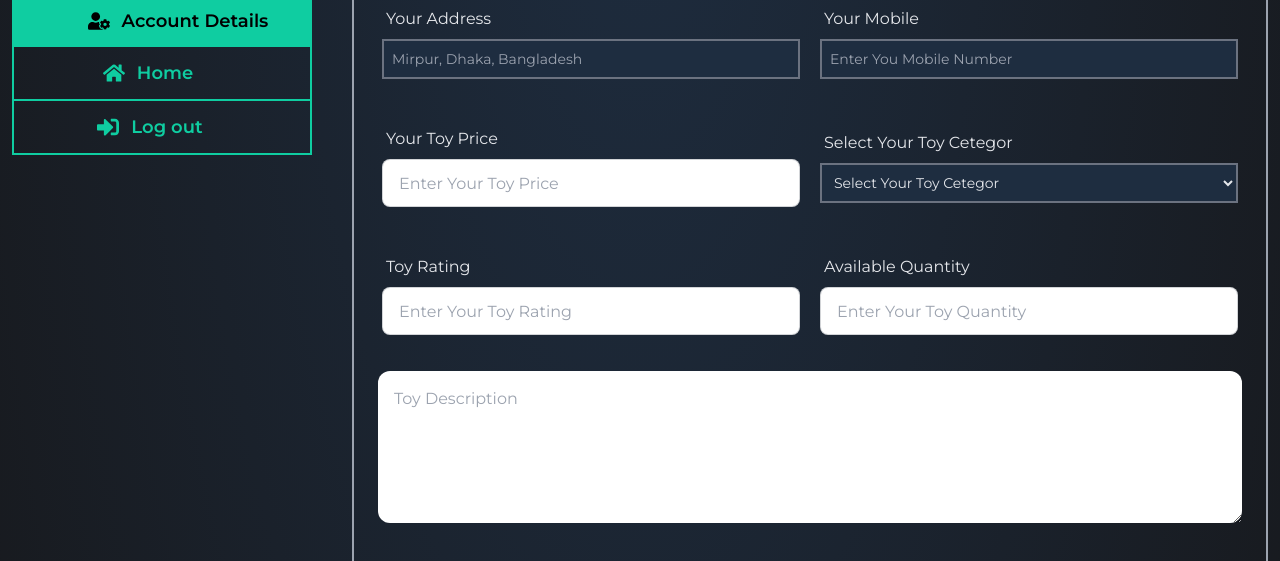
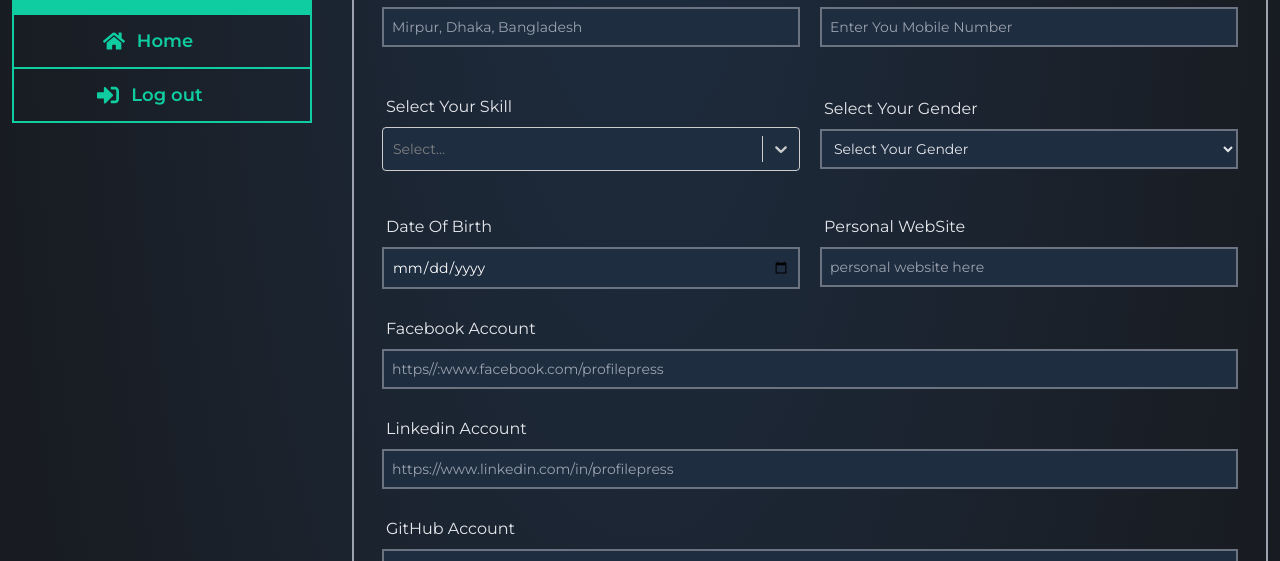
Before and after one commit to ihshadin/flex-code, a React (Vite) app: page /profile in a window 1280 px wide. Shown: the part 380-941 px from the top of the page. Built offline with nearby package versions, Linux system fonts and the light colour scheme; no server answers.

Commit message:
done my profile edit section

```diff
--- a/src/pages/Dashboard/ProfileEdit/ProfileEdit.jsx
+++ b/src/pages/Dashboard/ProfileEdit/ProfileEdit.jsx
@@ -3,91 +3,102 @@ import ProfileRow from "./ProfileRow";
 import { AuthContext } from "../../../providers/AuthProvider";
 import FlexcodeLoading from "../../../components/FlexcodeLoading/FlexcodeLoading";
 import { useNavigation } from "react-router-dom";
-import { useForm } from "react-hook-form";
-import {
-  FaDashcube,
-  FaHome,
-  FaSignInAlt,
-  FaSpinner,
-  FaUser,
-  FaUserCog,
-} from "react-icons/fa";
+import { FaHome, FaSignInAlt, FaUserCog } from "react-icons/fa";
 import Swal from "sweetalert2";
-import { MdDashboard, MdSpaceDashboard } from "react-icons/md";
+import { MdSpaceDashboard } from "react-icons/md";
+import CreatableSelect from "react-select/creatable";
+import Select from "react-select";
 
 const ProfileEdit = () => {
   const { user, loading } = useContext(AuthContext);
-  const [isEditing, setIsEditing] = useState(false);
-  const [desEditing, setDesEditing] = useState(true);
-  const [editedData, setEditedData] = useState("");
-  // console.log(user?.photoURL);
+  const [selectedOption, setSelectedOption] = useState("");
+  const [selectedSkills, setSelectedSkills] = useState([]);
+  const inputSkills = selectedSkills?.map((item) => item?.value);
 
-  const {
-    register,
-    handleSubmit,
-    reset,
-    formState: { errors },
-  } = useForm();
+  const handleOptionChange = (event) => {
+    setSelectedOption(event.target.value);
+  };
 
-  const onSubmit = (data) => {
-    const name = data.name;
-    const email = data.email;
-    console.log(name, email);
-  };
+  // const {
+  //   register,
+  //   handleSubmit,
+  //   reset,
+  //   formState: { errors },
+  // } = useForm();
+
+  // const onSubmit = (data) => {
+  //   const name = data.name;
+  //   const email = data.email;
+  //   console.log(name, email);
+  // };
 
   const navigation = useNavigation();
   if (navigation.state === "loading") {
     return <FlexcodeLoading />;
   }
-  const [selectedOption, setSelectedOption] = useState("");
 
-  const handleOptionChange = (event) => {
-    setSelectedOption(event.target.value);
-  };
+  // const [selectedOption, setSelectedOption] = useState("");
+  const option = [
+    { value: "html", label: "HTML" },
+    { value: "css", label: "CSS" },
+    { value: "bootstrap", label: "BOOTSTRAP" },
+    { value: "tailwind", label: "TAILWIND" },
+    { value: "javascript", label: "JAVASCRIPT" },
+    { value: "node js", label: "NODE JS" },
+    { value: "express js", label: "EXPRESS JS" },
+    { value: "mongodb", label: "MONGODB" },
+  ];
 
-  const handelAddCoffee = (event) => {
+  const handelUsrUpdate = (event) => {
     event.preventDefault();
     const form = event.target;
+    const email = form.email.value;
     const name = form.name.value;
-    const toyName = form.toyName.value;
-    const picture = form.picture.value;
-    const email = form.email.value;
-    const category = selectedOption;
-    const price = parseInt(form.price.value);
-    const message = form.message.value;
-    const rating = form.rating.value;
-    const quantity = form.quantity.value;
-    const addNewToy = {
-      category,
+    const dateOfBirth = form.date.value;
+    const address = form.address.value;
+    const mobile = parseInt(form.mobile.value);
+    const gender = selectedOption;
+    const personal = form.personal.value;
+    const facebook = form.facebook.value;
+    const linkedin = form.linkedin.value;
+    const github = form.github.value;
+    const skills = inputSkills;
+
+    const addProfilUpdate = {
+      address,
       name,
-      toyName,
-      picture,
+      mobile,
+      skills,
+      gender,
       email,
-      price,
-      message,
-      rating,
-      quantity,
+      personal,
+      facebook,
+      linkedin,
+      github,
+      dateOfBirth,
     };
 
-    fetch("http://localhost:5000/student", {
-      method: "POST",
-      headers: {
-        "content-type": "application/json",
-      },
-      body: JSON.stringify(addNewToy),
-    })
-      .then((res) => res.json())
-      .then((data) => {
-        if (data.insertedId) {
-          Swal.fire({
-            title: "Toy Add Successfull !",
-            text: "Do you want to continue",
-            icon: "success",
-            confirmButtonText: "ok",
-          });
-        }
-        form.reset();
-      });
+    console.log(addProfilUpdate);
+
+    // fetch("http://localhost:5000/student", {
+    //   method: "POST",
+    //   headers: {
+    //     "content-type": "application/json",
+    //   },
+    //   body: JSON.stringify(addNewToy),
+    // })
+    //   .then((res) => res.json())
+    //   .then((data) => {
+    //     if (data.insertedId) {
+    //       Swal.fire({
+    //         title: "Toy Add Successfull !",
+    //         text: "Do you want to continue",
+    //         icon: "success",
+    //         confirmButtonText: "ok",
+    //       });
+    //     }
+    //     form.reset();
+    //   });
   };
 
   const handleSaveClick = (value) => {
@@ -115,7 +126,7 @@ const ProfileEdit = () => {
   };
 
   return (
-    <section className="flexcode-banner-bg pt-12">
+    <section className="flexcode-banner-bg pt-4">
       <div className="flexcode-container">
         <div className="flex gap-10">
           <div className="h-24">
@@ -153,7 +164,7 @@ const ProfileEdit = () => {
             <h1 className="text-3xl font-semibold mb-3 text-gray-400">
               Account Setting
             </h1>
-            <form onSubmit={handelAddCoffee}>
+            <form onSubmit={handelUsrUpdate}>
               <div className=" text-gray-200 w-full bg-transparent border-2 border-gray-400 transform-all hover:border-[#0fcda1] p-2  mx-auto">
                 <div className="flex mx-auto gap-x-5 p-5 ">
                   <div className="form-control w-2/4 mx-auto">
@@ -189,6 +200,7 @@ const ProfileEdit = () => {
                     </label>
                   </div>
                 </div>
+
                 <div className="flex mx-auto gap-x-5  p-5 ">
                   <div className="form-control w-2/4 mx-auto">
                     <label className="label">
@@ -212,7 +224,7 @@ const ProfileEdit = () => {
                       <input
                         type="number"
                         autoComplete="off"
-                        name="mobil"
+                        name="mobile"
                         placeholder="Enter You Mobile Number"
                         className="w-full border-2 border-gray-500 p-2 bg-[#1e2d40] hover:bg-[#17181B] text-sm outline-none py-2 focus:border-[#0fcda1]"
                       />
@@ -220,65 +232,113 @@ const ProfileEdit = () => {
                   </div>
                 </div>
 
-                <div className="flex mx-auto items-center gap-x-5 p-5 ">
+                <div className="flex mx-auto items-center gap-x-5 px-5 pt-5 pb-4 ">
                   <div className="form-control w-2/4 mx-auto">
                     <label className="label">
-                      <span className="">Your Toy Price</span>
+                      <span className="">Select Your Skill</span>
+                    </label>
+                    <label className="">
+                      <Select
+                        form="from-control"
+                        classNamePrefix="select"
+                        autoComplete="off"
+                        className="w-full bg-[#1e2d40] text-black hover:bg-[#17181B] text-sm outline-none focus:border-[#0fcda1]"
+                        isMulti
+                        options={option}
+                        onChange={setSelectedSkills}
+                      />
+                    </label>
+                  </div>
+                  <div className=" w-2/4">
+                    <label className="label">
+                      <span className="">Select Your Gender</span>
+                    </label>
+                    <select
+                      value={selectedOption}
+                      placeholder="Select Your Gender"
+                      className="w-full border-2 border-gray-500 p-2 bg-[#1e2d40] hover:bg-[#17181B] text-sm outline-none py-2 focus:border-[#0fcda1]"
+                      onChange={handleOptionChange}
+                    >
+                      <option value=" ">Select Your Gender</option>
+                      <option value="male">Male</option>
+                      <option value="female">Female</option>
+                      <option value="other">Other</option>
+                    </select>
+                  </div>
+                </div>
+
+                <div className="flex mx-auto gap-x-5 p-5 ">
+                  <div className="form-control w-2/4 mx-auto">
+                    <label className="label">
+                      <span className="">Date Of Birth</span>
                     </label>
                     <label className="">
                       <input
-                        type="number"
-                        name="price"
-                        placeholder="Enter Your Toy Price"
-                        className="input text-black input-bordered w-full"
+                        type="date"
+                        name="date"
+                        placeholder="date"
+                        className="w-full border-2 text-white border-gray-500 p-2 bg-[#1e2d40] hover:bg-[#17181B] text-sm outline-none py-2 focus:border-[#0fcda1]"
                       />
                     </label>
                   </div>
-                  {/* <div className="form-control w-2/4 mx-auto">
-                    <label className="label">
-                      <span className="">Your Toy Price</span>
-                    </label>
-                    <label className="">
-                      <input
-                        type="number"
-                        name="price"
-                        placeholder="Enter Your Toy Price"
-                        className="input text-black input-bordered w-full"
-                      />
-                    </label>
-                  </div> */}
-
-                  <div className=" w-2/4">
-                    <label className="label">
-                      <span className="">Select Your Toy Cetegor</span>
-                    </label>
-                    <select
-                      value={selectedOption}
-                      placeholder="Select Your Toy Cetegor"
-                      className="w-full border-2 border-gray-500 p-2 bg-[#1e2d40] hover:bg-[#17181B] text-sm outline-none py-2 focus:border-[#0fcda1]"
-                      onChange={handleOptionChange}
-                    >
-                      <option value="">Select Your Toy Cetegor</option>
-                      <option value="Sports-car">Sports-car</option>
-                      <option value="Truck">Truck</option>
-                      <option value="Regular-car">Regular-car</option>
-                    </select>
-                  </div>
-                </div>
-                <div className="flex mx-auto gap-x-5 p-5 ">
                   <div className="form-control w-2/4 mx-auto">
                     <label className="label">
-                      <span className="">Toy Rating</span>
+                      <span className="">Personal WebSite</span>
                     </label>
                     <label className="">
                       <input
                         type="text"
-                        name="rating"
-                        placeholder="Enter Your Toy Rating"
-                        className="input text-black input-bordered w-full"
+                        name="personal"
+                        placeholder="personal website here"
+                        className="w-full border-2 border-gray-500 p-2 bg-[#1e2d40] hover:bg-[#17181B] text-sm outline-none py-2 focus:border-[#0fcda1]"
                       />
                     </label>
                   </div>
+                </div>
+
+                <div className="form-control w-full px-5 mx-auto">
+                  <label className="label">
+                    <span className="">Facebook Account</span>
+                  </label>
+                  <label className="">
+                    <input
+                      type="text"
+                      name="facebook"
+                      autoComplete="off"
+                      placeholder="https//:www.facebook.com/profilepress"
+                      className="w-full border-2 border-gray-500 p-2 bg-[#1e2d40] hover:bg-[#17181B] text-sm outline-none py-2 focus:border-[#0fcda1]"
+                    />
+                  </label>
+                </div>
+                <div className="form-control w-full px-5 py-5 mx-auto">
+                  <label className="label">
+                    <span className="">Linkedin Account</span>
+                  </label>
+                  <label className="">
+                    <input
+                      type="text"
+                      name="linkedin"
+                      autoComplete="off"
+                      placeholder="https://www.linkedin.com/in/profilepress"
+                      className="w-full border-2 border-gray-500 p-2 bg-[#1e2d40] hover:bg-[#17181B] text-sm outline-none py-2 focus:border-[#0fcda1]"
+                    />
+                  </label>
+                </div>
+                <div className="form-control w-full px-5 mx-auto">
+                  <label className="label">
+                    <span className="">GitHub Account</span>
+                  </label>
+                  <label className="">
+                    <input
+                      type="text"
+                      name="github"
+                      autoComplete="off"
+                      placeholder="www.github.com"
+                      className="w-full border-2 border-gray-500 p-2 bg-[#1e2d40] hover:bg-[#17181B] text-sm outline-none py-2 focus:border-[#0fcda1]"
+                    />
+                  </label>
+                </div>
+                {/* <div className="flex mx-auto gap-x-5 p-5 ">
                   <div className="form-control w-2/4 mx-auto">
                     <label className="label">
                       <span className="">Available Quantity</span>
@@ -303,12 +363,12 @@ const ProfileEdit = () => {
                       className="text-black p-4 rounded-xl"
                     ></textarea>
                   </div>
-                </div>
+                </div> */}
                 <div className=" my-3 text-center">
                   <input
                     type="submit"
-                    value="Add New Toy"
-                    className="custom-btn"
+                    value="update profile"
+                    className="flexcode-button px-4 py-2 my-6 block"
                   />
                 </div>
               </div>
```
Also changed, not shown: src/pages/Problems/AddProblemSolving/AddProblemSolving.jsx (+2 -12 lines), src/pages/Problems/Problems.jsx (+56 -28 lines).
